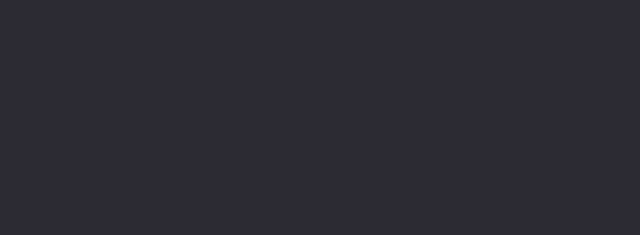
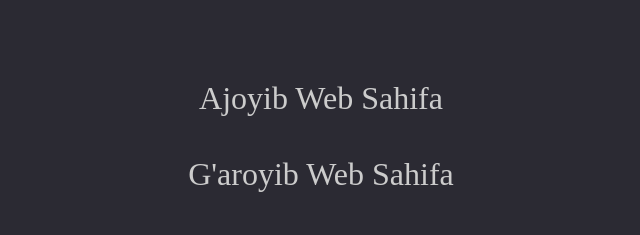
Before and after one commit to dersuprogg/miscFrontendProjects, a plain HTML site: page creativeLinkEffects/index.html in a window 1280 px wide. Shown: the whole page, without its empty margins (319-959 px from the left). Drawn offline with Linux system fonts and the light colour scheme.

Commit message:
grow from bottom; scale from center

```diff
--- a/creativeLinkEffects/index.html
+++ b/creativeLinkEffects/index.html
@@ -6,5 +6,10 @@
     <link rel="stylesheet" href="styles.css" />
     <title>Creative Link Effects</title>
   </head>
-  <body></body>
+  <body>
+    <div class="container">
+      <a href="#" class="first link">Ajoyib Web Sahifa</a>
+      <a href="#" class="second link">G'aroyib Web Sahifa</a>
+    </div>
+  </body>
 </html>
--- a/creativeLinkEffects/styles.css
+++ b/creativeLinkEffects/styles.css
@@ -12,3 +12,65 @@
 body {
   background-color: #2b2a33;
 }
+
+.container {
+  width: 20rem;
+  margin: 5rem auto;
+  display: flex;
+  flex-direction: column;
+  align-items: center;
+}
+
+.link:link,
+.link:visited {
+  display: inline-block;
+  color: #ccc;
+  text-decoration: none;
+  font-size: 2rem;
+  margin-bottom: 2rem;
+}
+
+.first {
+  position: relative;
+  padding-bottom: 7px;
+}
+
+.first::after {
+  content: "";
+  display: block;
+  height: 0;
+  background-color: #00d9ff;
+  position: absolute;
+  bottom: 0;
+  left: 0;
+  right: 0;
+  border-radius: 0.3em;
+  transition: all 0.3s ease;
+}
+
+.first:hover::after {
+  height: 4px;
+}
+
+.second {
+  position: relative;
+  padding-bottom: 7px;
+}
+
+.second::after {
+  content: "";
+  display: block;
+  background-color: #00d9ff;
+  position: absolute;
+  bottom: 0;
+  left: 0;
+  right: 0;
+  border-radius: 0.3em;
+  height: 4px;
+  transform: scaleX(0);
+  transition: transform 0.3s ease;
+}
+
+.second:hover::after {
+  transform: scaleX(1);
+}
```
